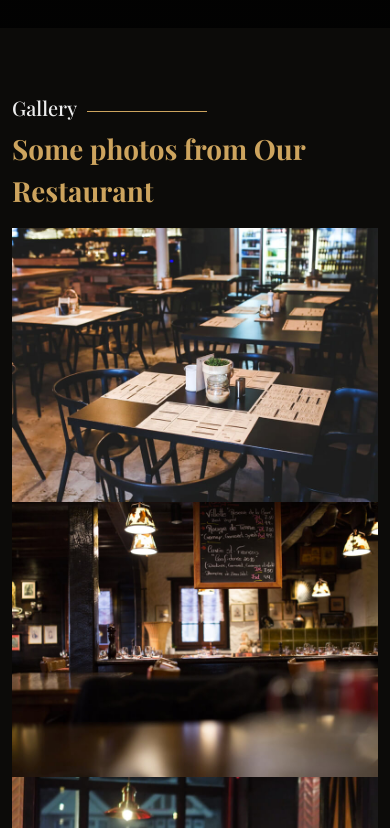
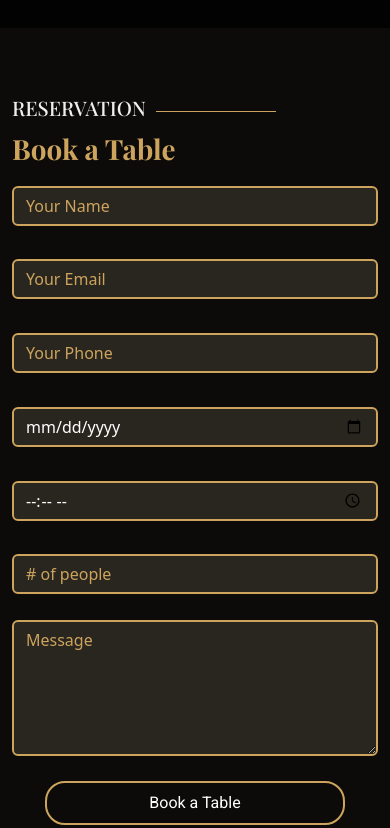
Before and after one commit to Narjissi-fadwa/Fadwa_Narjissi_finalproject_dom, a website: page index.html in a window 390 px wide. Shown: the part 6560-7388 px from the top of the page. Drawn offline with nearby package versions, Linux system fonts and the light colour scheme; files whose address does not match are found by name; a web font is replaced by a local one.

Commit message:
book a table section + responsive

```diff
--- a/index.html
+++ b/index.html
@@ -589,6 +589,7 @@
 
         </section>
         <!-- events section -->
+
         <section id="events" class="events py-8">
             <div class="event-container">
                 <div class="event-track">
@@ -601,8 +602,9 @@
                                 eiusmod tempor incididunt ut labore et dolore magna aliqua.</p>
                             <div class="slide-features">
                                 <div class="feature-item">
-                                    <span class="check-icon"><svg xmlns="http://www.w3.org/2000/svg" width="16" height="16"
-                                            fill="currentColor" class="bi bi-check2-circle" viewBox="0 0 16 16">
+                                    <span class="check-icon"><svg xmlns="http://www.w3.org/2000/svg" width="16"
+                                            height="16" fill="currentColor" class="bi bi-check2-circle"
+                                            viewBox="0 0 16 16">
                                             <path
                                                 d="M2.5 8a5.5 5.5 0 0 1 8.25-4.764.5.5 0 0 0 .5-.866A6.5 6.5 0 1 0 14.5 8a.5.5 0 0 0-1 0 5.5 5.5 0 1 1-11 0" />
                                             <path
@@ -611,8 +613,9 @@
                                     <span>Ullamco laboris nisi ut aliquip ex ea commodo consequat.</span>
                                 </div>
                                 <div class="feature-item">
-                                    <span class="check-icon"><svg xmlns="http://www.w3.org/2000/svg" width="16" height="16"
-                                            fill="currentColor" class="bi bi-check2-circle" viewBox="0 0 16 16">
+                                    <span class="check-icon"><svg xmlns="http://www.w3.org/2000/svg" width="16"
+                                            height="16" fill="currentColor" class="bi bi-check2-circle"
+                                            viewBox="0 0 16 16">
                                             <path
                                                 d="M2.5 8a5.5 5.5 0 0 1 8.25-4.764.5.5 0 0 0 .5-.866A6.5 6.5 0 1 0 14.5 8a.5.5 0 0 0-1 0 5.5 5.5 0 1 1-11 0" />
                                             <path
@@ -621,8 +624,9 @@
                                     <span>Duis aute irure dolor in reprehenderit in voluptate velit.</span>
                                 </div>
                                 <div class="feature-item">
-                                    <span class="check-icon"><svg xmlns="http://www.w3.org/2000/svg" width="16" height="16"
-                                            fill="currentColor" class="bi bi-check2-circle" viewBox="0 0 16 16">
+                                    <span class="check-icon"><svg xmlns="http://www.w3.org/2000/svg" width="16"
+                                            height="16" fill="currentColor" class="bi bi-check2-circle"
+                                            viewBox="0 0 16 16">
                                             <path
                                                 d="M2.5 8a5.5 5.5 0 0 1 8.25-4.764.5.5 0 0 0 .5-.866A6.5 6.5 0 1 0 14.5 8a.5.5 0 0 0-1 0 5.5 5.5 0 1 1-11 0" />
                                             <path
@@ -694,7 +698,57 @@
                 </div>
             </div>
         </section>
+        <!-- book a table section -->
+        <section id="book-a-table" class="book-a-table section py-8">
 
+            <!-- Section Title -->
+            <div class="container section-title " >
+                <h2 class=" text-default fs-5">RESERVATION</h2>
+                <p class="text-accent fs-1 fw-bold">Book a Table</p>
+            </div>
+
+            <div class="container ">
+
+                <form action="forms/book-a-table.php" method="post" role="form" class="php-email-form">
+                    <div class="row gy-4">
+                        <div class="col-lg-4 col-md-6">
+                            <input type="text" name="name" class="form-control bg-bg-2" id="name" placeholder="Your Name"
+                                required="">
+                        </div>
+                        <div class="col-lg-4 col-md-6">
+                            <input type="email" class="form-control bg-bg-2 text-white" name="email" id="email" placeholder="Your Email"
+                                required="">
+                        </div>
+                        <div class="col-lg-4 col-md-6">
+                            <input type="text" class="form-control bg-bg-2 text-white" name="phone" id="phone" placeholder="Your Phone"
+                                required="">
+                        </div>
+                        <div class="col-lg-4 col-md-6">
+                            <input type="date" name="date" class="form-control bg-bg-2 text-white" id="date" placeholder="Date"
+                                required="">
+                        </div>
+                        <div class="col-lg-4 col-md-6">
+                            <input type="time" class="form-control bg-bg-2 text-white" name="time" id="time" placeholder="Time"
+                                required="">
+                        </div>
+                        <div class="col-lg-4 col-md-6">
+                            <input type="number" class="form-control bg-bg-2 text-white" name="people" id="people"
+                                placeholder="# of people" required="">
+                        </div>
+                    </div>
+
+                    <div class="form-group mt-3">
+                        <textarea class="form-control bg-bg-2 text-white" name="message" rows="5" placeholder="Message"></textarea>
+                    </div>
+
+                    <div class="text-center mt-3">
+                        <button class="sent-message" type="submit">Book a Table</button>
+                    </div>
+                </form>
+
+            </div>
+
+        </section>
         <!-- gallery section -->
         <section id="Gallery" class="gallery section py-8">
 
--- a/src/sass/_variables.sass
+++ b/src/sass/_variables.sass
@@ -25,3 +25,13 @@ $spacers: ()
 
 @for $i from 1 through 100
     $spacers: map-merge($spacers, ($i: $spacer * $i))
+
+
+.sent-message
+    font-family: $font-tertiary
+    border-radius: 20px
+    border: $color-primary 2px solid
+    background-color: transparent
+    padding: 8px 10px
+    color: $color-white
+    width: 300px
--- a/src/sass/modules/home/home/_main.sass
+++ b/src/sass/modules/home/home/_main.sass
@@ -289,15 +289,6 @@ a:hover
         position: static !important
         width: 100% !important
 
-// specials section
-// .specials-content
-    // .left-specials
-    //     nav
-    //         .nav-item
-    //             border-right: 2px #cda45e solid
-    //             a
-    //                 &::active
-    //                     background-color: $color-primary !important
 
 #specials
 .specials-content
@@ -390,14 +381,7 @@ a:hover
                 order: 1 // Image in the middle
                 margin-bottom: 20px
                 text-align: center
-.sent-message
-    font-family: $font-tertiary
-    border-radius: 20px
-    border: $color-primary 2px solid
-    background-color: transparent
-    padding: 8px 10px
-    color: $color-white
-    width: 300px
+
 
 .form-control
     border: #cda45e 2px solid !important
```
Also changed, not shown: public/css/app.css, 1 other file.
